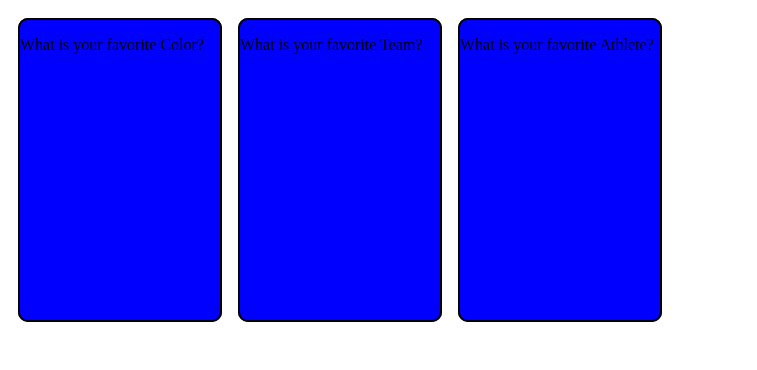
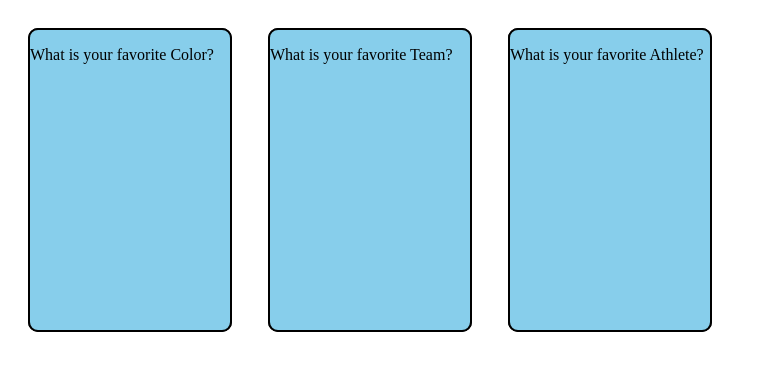
Before and after one commit to nelsan09/nelsan09.github.io, a plain HTML site: page memory.html in a window 1280 px wide. Shown: the whole page, without its empty margins (0-757 px from the left). Drawn offline with Linux system fonts and the light colour scheme.

Commit message:
Update memory.html

```diff
--- a/memory.html
+++ b/memory.html
@@ -3,7 +3,7 @@
   <style>
     nav{
       position: relative;
-      margin: 10px;
+      margin: 20px;
       width:200px;
       height:300px;
       float:left;
@@ -17,10 +17,10 @@
       position: absolute;
     }
     .question{
-      background-color:blue;
+      background-color:skyblue;
     }
     .answer{
-      background-color:gray;
+      background-color:lightgray;
       z-index:-1;
     }
     nav:hover .question{
```
